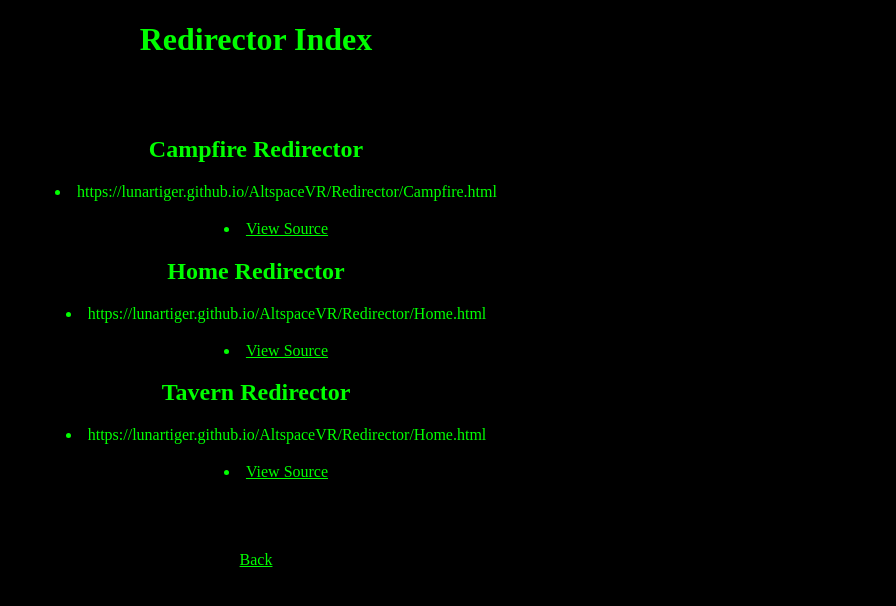
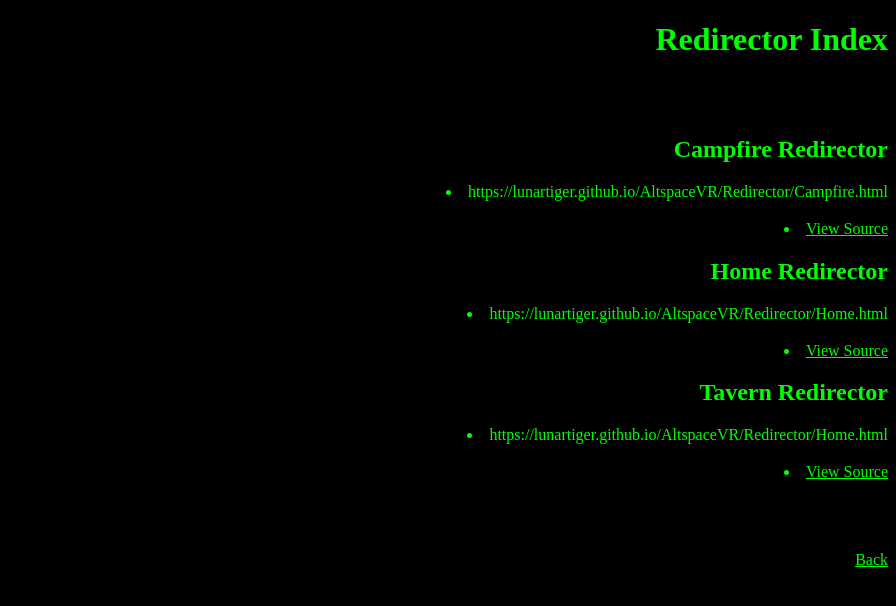
Before and after one commit to LunarTiger/AltspaceVR, a Jekyll site: the page Redirector/index.html, which Jekyll copies as it is, in a window 1280 px wide. Shown: the top 606 px of the page, without its empty margins (384-1280 px from the left). Built offline with Jekyll 4.4.1, drawn with Linux system fonts in a browser that asks for light colours.

Commit message:
Update index.html

```diff
--- a/Redirector/index.html
+++ b/Redirector/index.html
@@ -2,7 +2,7 @@
 <html>
 	<head>
 		<style>
-			body {text-align:center;background-color: #000000;color: #00FF00;}
+			body {text-align:right;background-color: #000000;color: #00ff00;}
 			table {margin-left:auto;margin-right:auto;}
 			ul {list-style-position: inside;}
 			a:link {color: #00ff00;}
```
